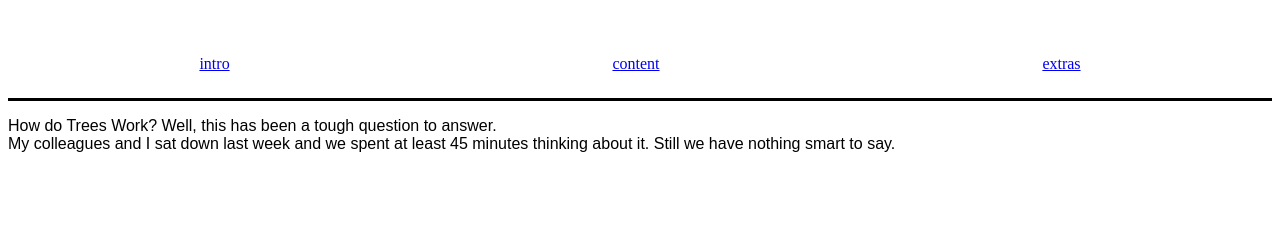
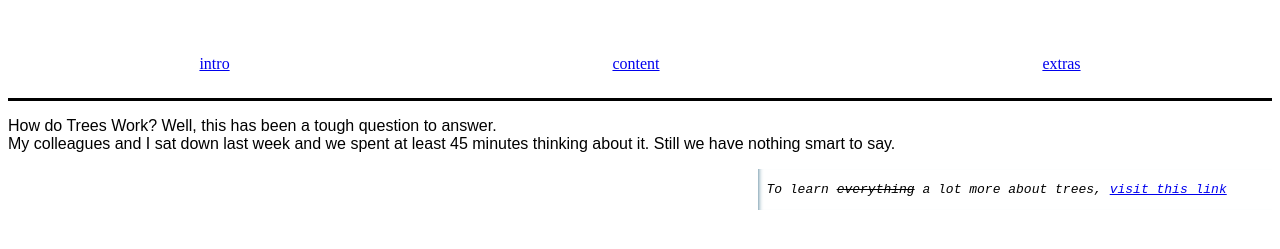
Before and after one commit to BF-FrontEnd-class-2025/group-4-all-about-trees, a website: page index.html in a window 1280 px wide. Shown: the part 109-358 px from the top of the page. Drawn offline with Linux system fonts and the light colour scheme.

Commit message:
developed side bar

```diff
--- a/index.html
+++ b/index.html
@@ -1,5 +1,6 @@
 <!DOCTYPE html>
 <html lang="en">
+
 <head>
   <meta charset="utf-8" />
   <title>All About Trees</title>
@@ -14,17 +15,9 @@
 
 <body>
   <header class="centered-items">
-      <img
-        class="bouncy-img"
-        src="./assets/happy-tree.jpg"
-        alt="a smiling tree"
-      />
+    <img class="bouncy-img" src="./assets/happy-tree.jpg" alt="a smiling tree" />
     <h1>All About Trees</h1>
-      <img
-        class="bouncy-img"
-        src="./assets/happy-tree.jpg"
-        alt="a smiling tree"
-      />
+    <img class="bouncy-img" src="./assets/happy-tree.jpg" alt="a smiling tree" />
   </header>
   <nav class="bottom-divider">
     <div class="spaced-items">
@@ -41,5 +34,12 @@
       thinking about it. Still we have nothing smart to say.
     </p>
   </section>
+  <aside id="extra-info" class="aside-info">
+    <p class="aside-text">
+      To learn <s>everything</s> a lot more about trees,
+      <a href="https://en.wikipedia.org/wiki/Tree" target="_blank">visit this link</a>
+    </p>
+  </aside>
 </body>
+
 </html>
--- a/styles/something.css
+++ b/styles/something.css
@@ -52,3 +52,17 @@ body {
 .fascinating-words {
   font-family: fantasy;
 }
+
+/* https://developer.mozilla.org/en-US/docs/Web/HTML/Element/aside */
+.aside-info {
+    width: 40%;
+    padding-left: 0.5rem;
+    margin-left: 0.5rem;
+    float: right;
+    box-shadow: inset 5px 0 5px -5px #29627e;
+    font-style: italic;
+}
+
+.aside-text {
+    font-family: monospace;
+}
```
Lines whose indentation alone changed are shown as unchanged.
